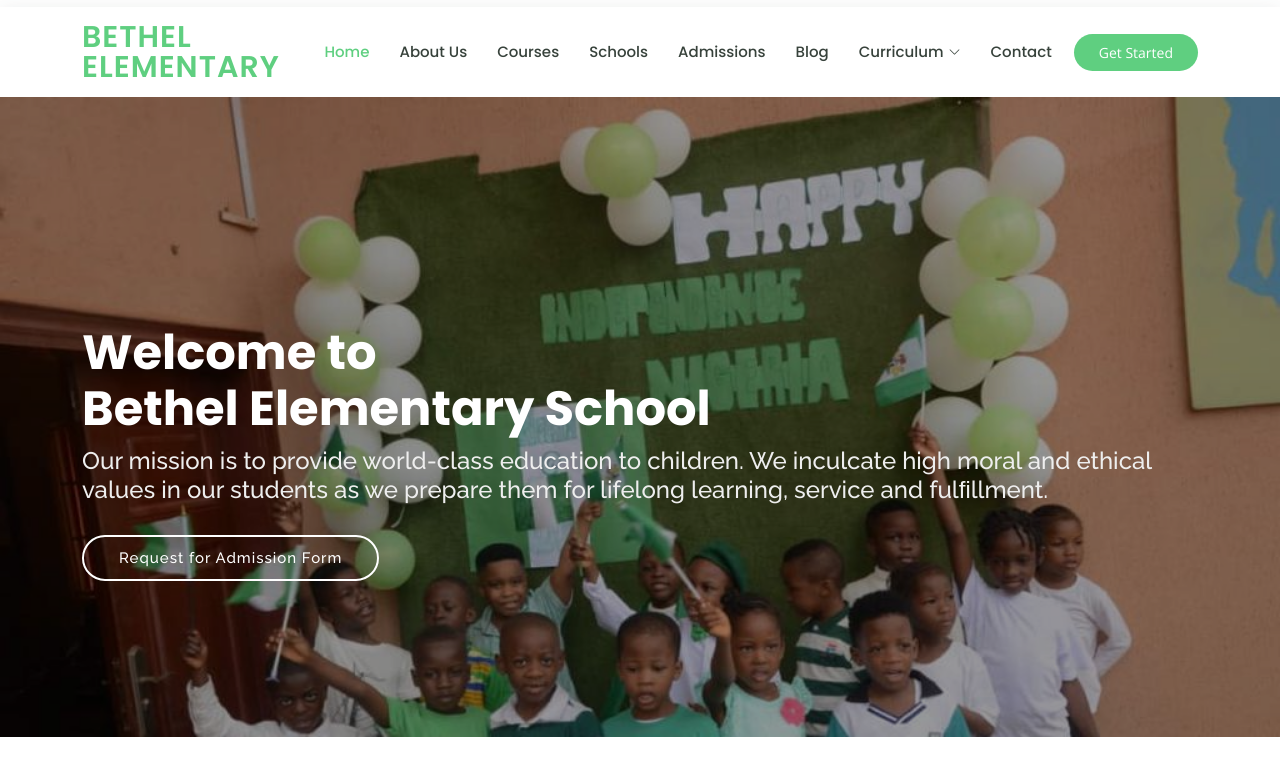
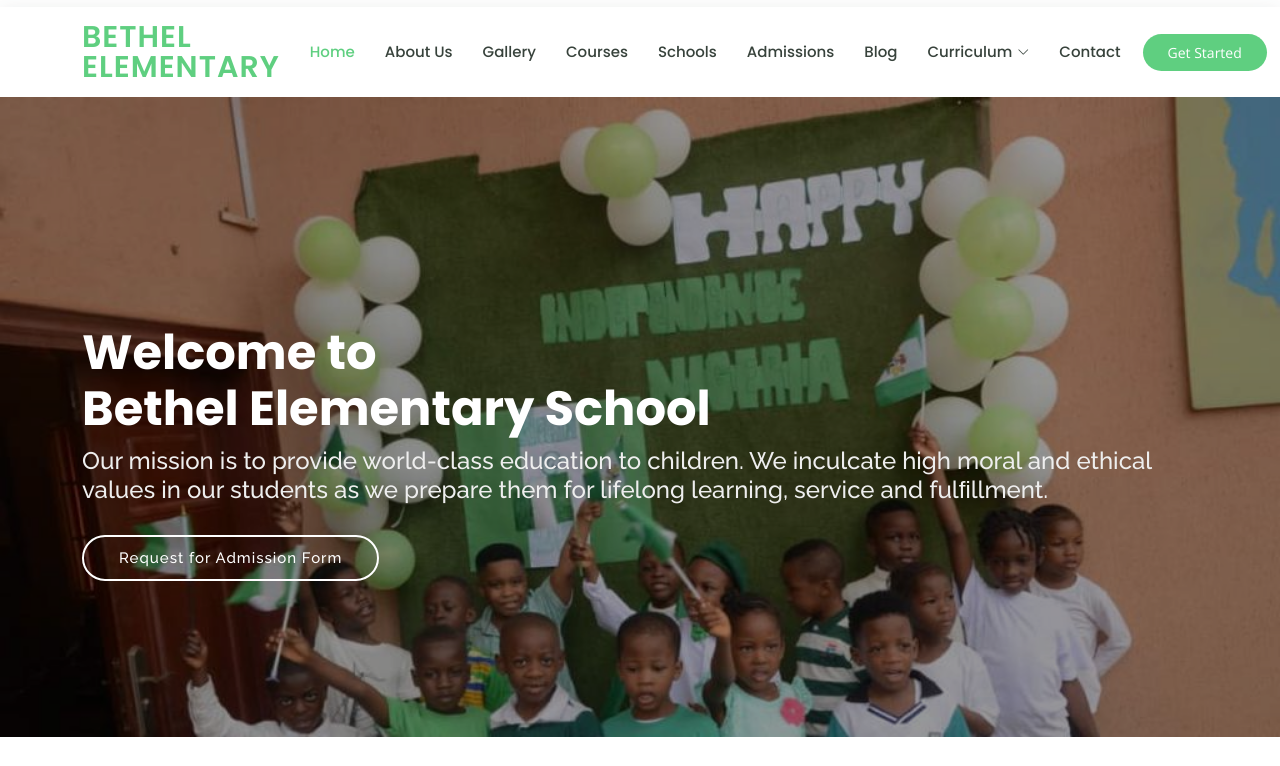
Before and after one commit to Dahmii/Bethel-Elementary-Index, a plain HTML site: page index.html in a window 1280 px wide. Shown: the part 34-800 px from the top of the page. Drawn offline with nearby package versions, Linux system fonts and the light colour scheme.

Commit message:
added gallery.html

```diff
--- a/index.html
+++ b/index.html
@@ -4,7 +4,7 @@
     <meta charset="utf-8" />
     <meta content="width=device-width, initial-scale=1.0" name="viewport" />
 
-    <title>Mentor Bootstrap Template - Index</title>
+    <title>Bethel Elementary School</title>
     <meta content="" name="description" />
     <meta content="" name="keywords" />
 
@@ -79,6 +79,7 @@
           <ul>
             <li><a class="active" href="index.html">Home</a></li>
             <li><a href="about.html">About Us</a></li>
+            <li><a href="gallery.html">Gallery</a></li>
             <li><a href="courses.html">Courses</a></li>
             <li><a href="trainers.html">Schools</a></li>
             <li><a href="events.html">Admissions</a></li>
```
